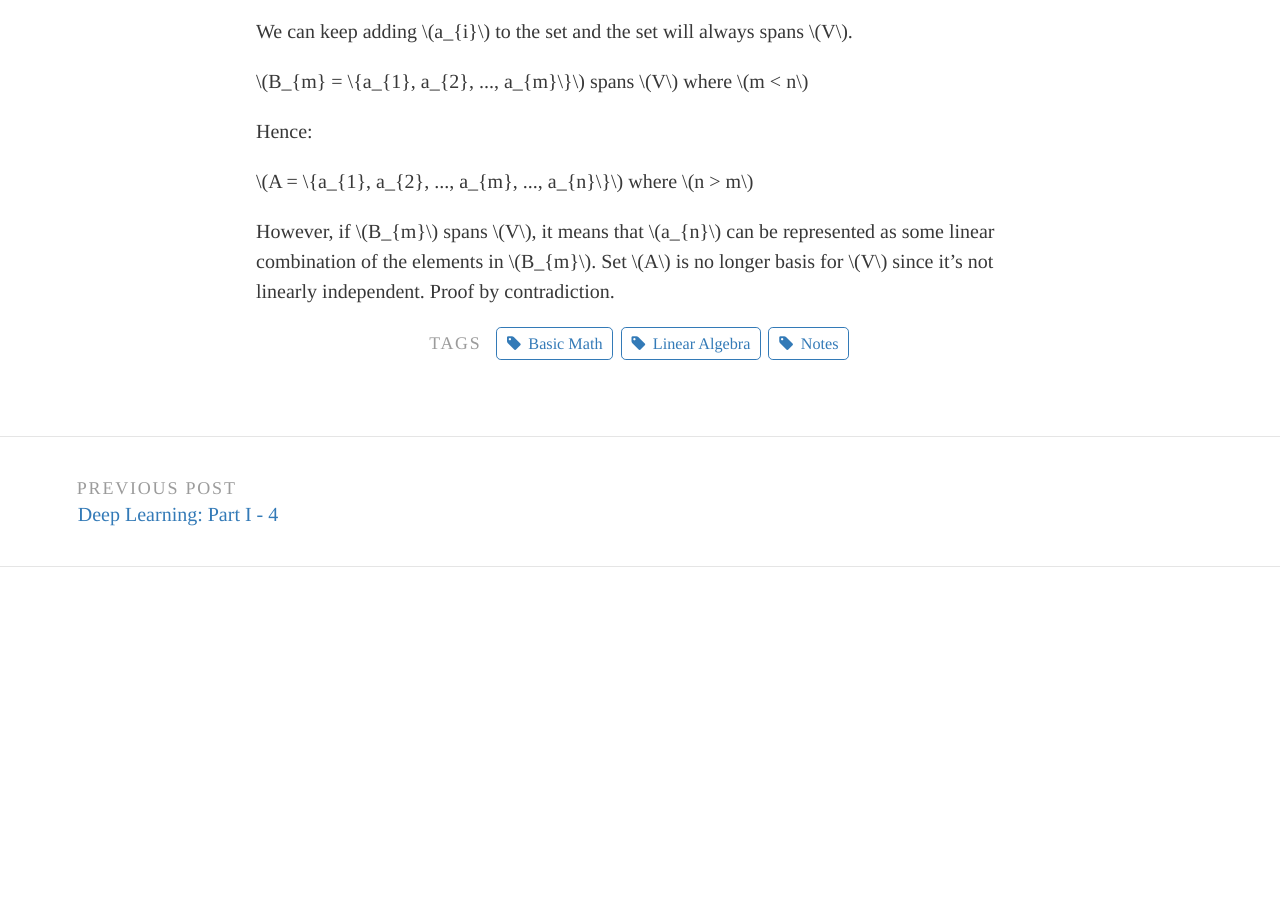
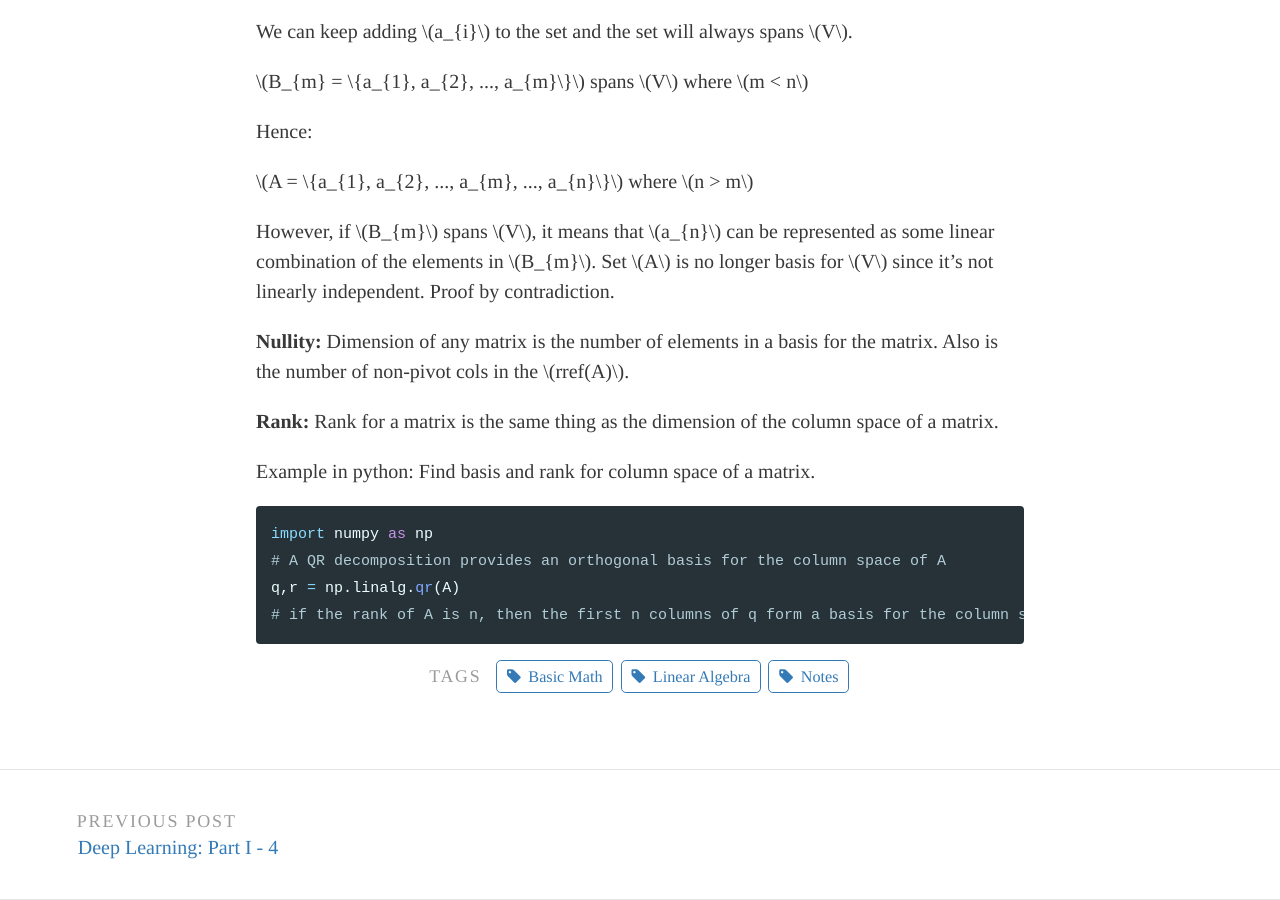
Before and after one commit to RyogaLi/ryogali.github.io, a Jekyll site: the page built from _posts/2018-06-18-Linear-Algebra-Vectors-and-Spaces.md, in a window 1280 px wide and 900 px high, scrolled down 5187 px. Built offline with Jekyll 4.4.1, drawn with Linux system fonts in a browser that asks for light colours; before the commit the page ends 5754 px from its top, so only the background shows below that.

Commit message:
null space

```diff
--- a/_posts/2018-06-18-Linear-Algebra-Vectors-and-Spaces.md
+++ b/_posts/2018-06-18-Linear-Algebra-Vectors-and-Spaces.md
@@ -181,3 +181,15 @@ $$A = \{a_{1}, a_{2}, ..., a_{m}, ..., a_{n}\}$$ where $$n > m$$
 
 However, if $$B_{m}$$ spans $$V$$, it means that $$a_{n}$$ can be represented as some linear combination of the elements in
 $$B_{m}$$. Set $$A$$ is no longer basis for $$V$$ since it's not linearly independent. Proof by contradiction.
+
+**Nullity:** Dimension of any matrix is the number of elements in a basis for the matrix. Also is the number of non-pivot cols in the $$rref(A)$$.
+
+**Rank:** Rank for a matrix is the same thing as the dimension of the column space of a matrix.
+
+Example in python: Find basis and rank for column space of a matrix.
+{% highlight python %}
+import numpy as np
+# A QR decomposition provides an orthogonal basis for the column space of A
+q,r = np.linalg.qr(A)
+# if the rank of A is n, then the first n columns of q form a basis for the column space of A
+{% endhighlight %}
```
